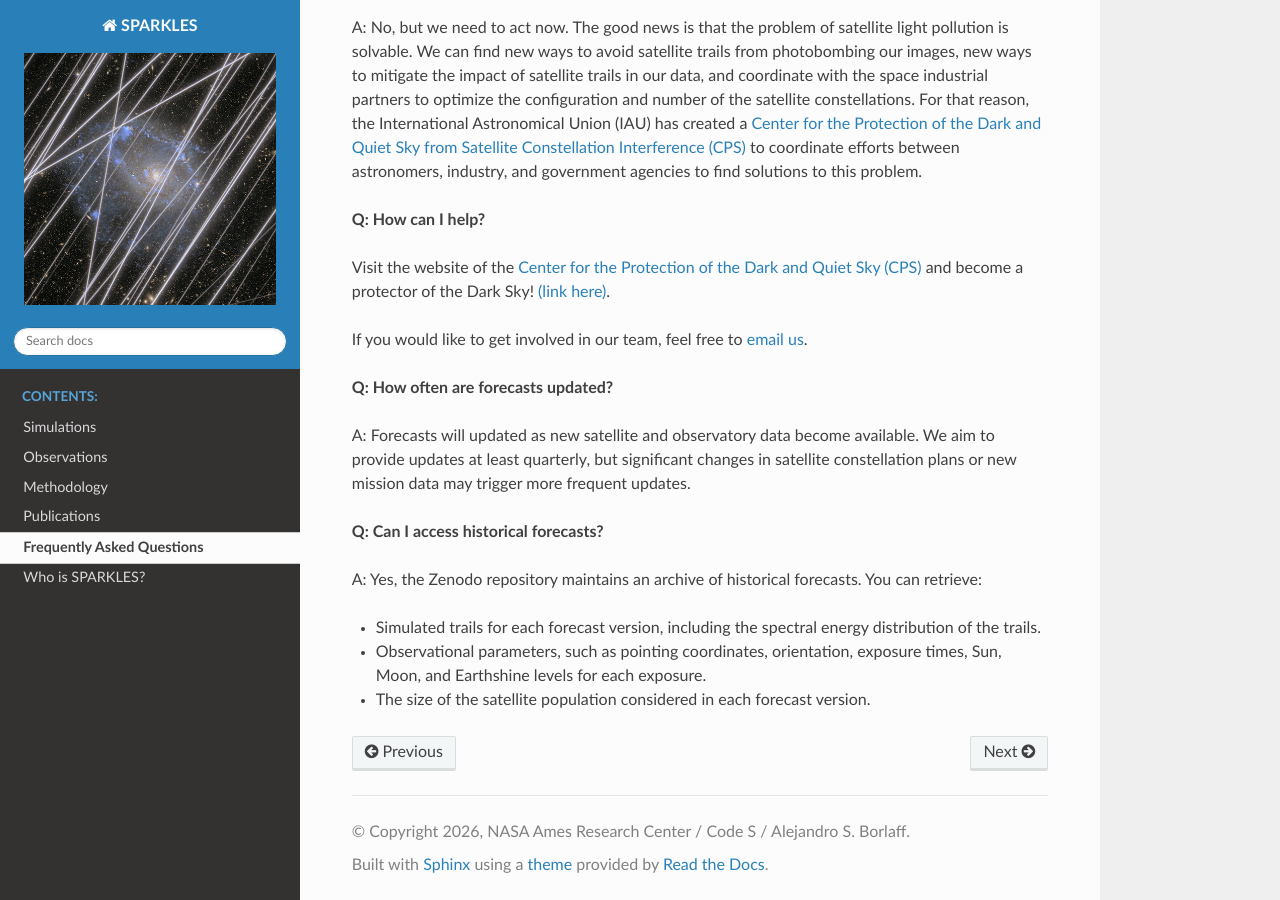
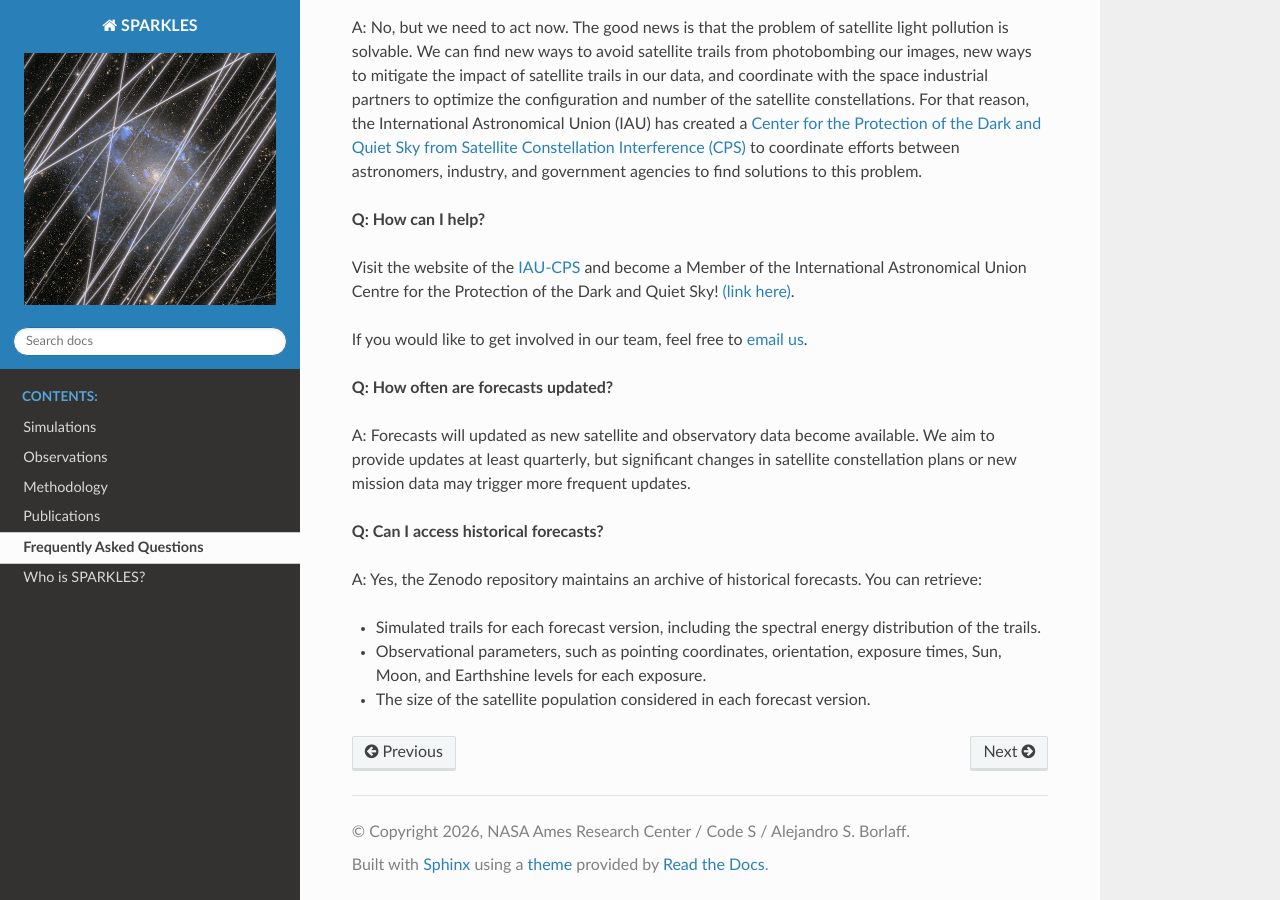
Before and after one commit to Borlaff/SPARKLES, a Sphinx documentation site: the page built from docs/source/resources.rst, in a window 1280 px wide and 900 px high, scrolled down 1416 px. Built offline with Sphinx 7.4.7 and the Read the Docs theme 3.1.0, drawn with Linux system fonts in a browser that asks for light colours.

Commit message:
Correction in FAQ

```diff
--- a/docs/source/resources.rst
+++ b/docs/source/resources.rst
@@ -26,7 +26,7 @@ A: No, but we need to act now. The good news is that the problem of satellite li
 
 **Q: How can I help?**
 
-Visit the website of the `Center for the Protection of the Dark and Quiet Sky (CPS) <https://cps.iau.org/>`_ and become a protector of the Dark Sky! `(link here) <https://docs.google.com/forms/d/e/1FAIpQLSdFL6JviMl4-W3xIlWrZACFOWV-6B8SVptPpxTYtLZOXgUHmg/viewform>`_.
+Visit the website of the `IAU-CPS <https://cps.iau.org/>`_ and become a Member of the International Astronomical Union Centre for the Protection of the Dark and Quiet Sky! `(link here) <https://docs.google.com/forms/d/e/1FAIpQLSdFL6JviMl4-W3xIlWrZACFOWV-6B8SVptPpxTYtLZOXgUHmg/viewform>`_.
 
 If you would like to get involved in our team, feel free to `email us <mailto:a.s.borlaff@nasa.gov>`_.
 
```
Also changed, not shown: 9 other files.
